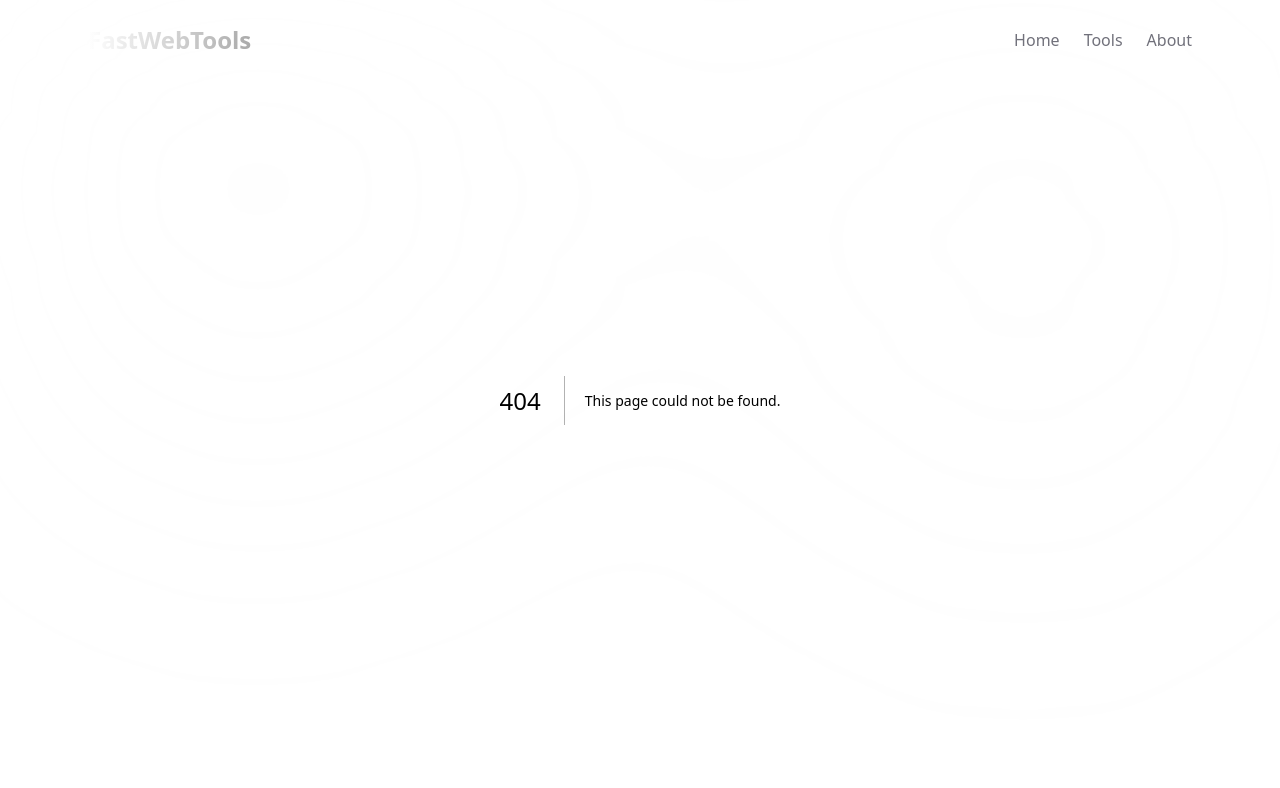
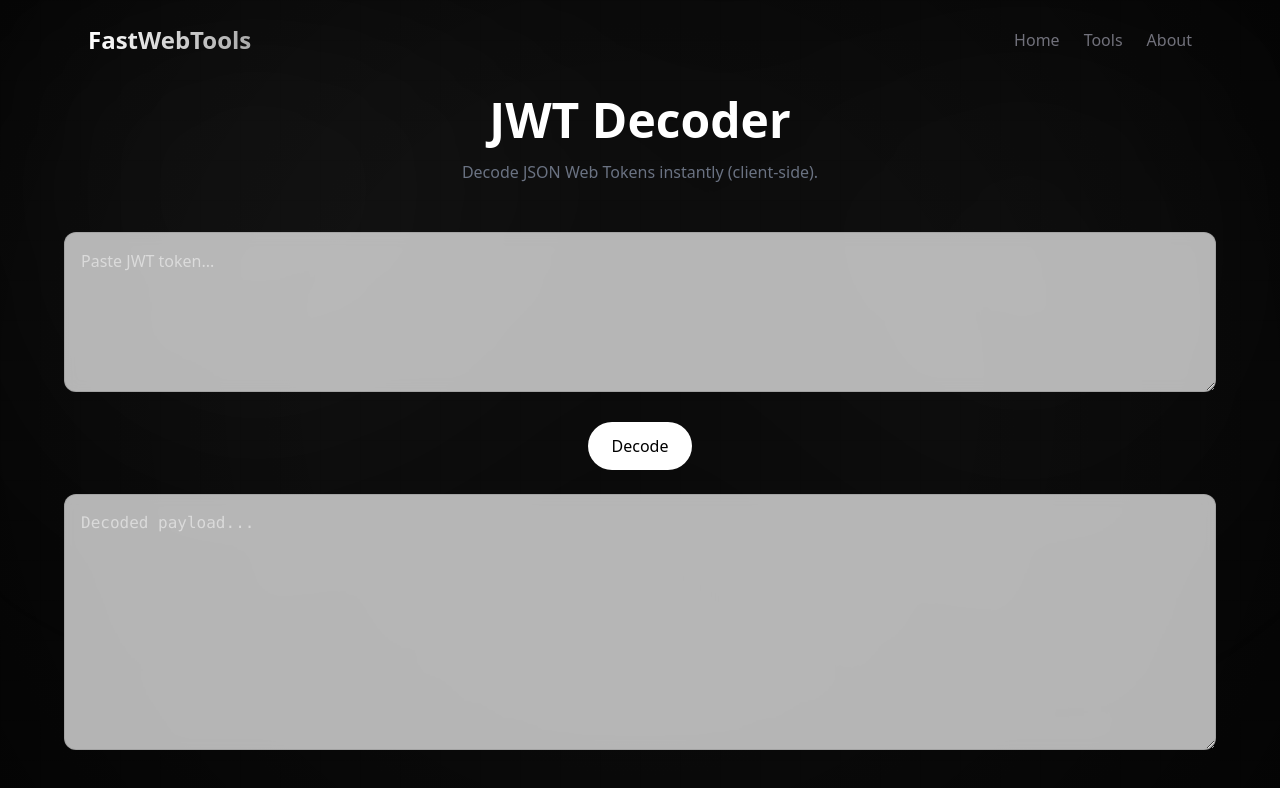
Before and after one commit to Thisarakavishka/fast-web-tools, a Next.js app: page /tools/jwt in a window 1280 px wide. Before the commit this address had no page. Shown: the top 788 px of the page. Built offline with nearby package versions, Linux system fonts and the light colour scheme.

Commit message:
Feat: Add JWT encoder as new tool

```diff
--- /dev/null
+++ b/app/tools/jwt/page.tsx
@@ -0,0 +1,46 @@
+"use client";
+
+import { useState } from "react";
+import ToolLayout from "../../components/ToolLayout";
+
+export default function JwtDecoder() {
+  const [token, setToken] = useState("");
+  const [decoded, setDecoded] = useState("");
+
+  const decodeJWT = () => {
+    try {
+      const payload = token.split(".")[1];
+      const decodedPayload = JSON.parse(atob(payload));
+      setDecoded(JSON.stringify(decodedPayload, null, 2));
+    } catch {
+      setDecoded("Invalid JWT ❌");
+    }
+  };
+
+  return (
+    <ToolLayout
+      title="JWT Decoder"
+      description="Decode JSON Web Tokens instantly (client-side)."
+    >
+      <textarea
+        value={token}
+        onChange={(e) => setToken(e.target.value)}
+        placeholder="Paste JWT token..."
+        className="w-full h-40 p-4 rounded-xl border border-black/10 dark:border-white/10 bg-white/70 dark:bg-white/5 backdrop-blur mb-6"
+      />
+
+      <div className="flex justify-center mb-6">
+        <button onClick={decodeJWT} className="btn-primary">
+          Decode
+        </button>
+      </div>
+
+      <textarea
+        value={decoded}
+        readOnly
+        placeholder="Decoded payload..."
+        className="w-full h-64 p-4 rounded-xl border border-black/10 dark:border-white/10 bg-white/70 dark:bg-white/5 backdrop-blur font-mono"
+      />
+    </ToolLayout>
+  );
+}
--- a/app/tools/page.tsx
+++ b/app/tools/page.tsx
@@ -7,20 +7,18 @@ import { motion, AnimatePresence } from "framer-motion";
 const tools = [
   { name: "Word Counter", path: "/tools/word-counter", category: "Text" },
   { name: "JSON Formatter", path: "/tools/json-formatter", category: "Dev" },
+  { name: "Base64 Encoder", path: "/tools/base64", category: "Dev" },
+  { name: "JWT Decoder", path: "/tools/jwt", category: "Dev" },
+  { name: "Regex Tester", path: "/tools/regex", category: "Dev" },
+  { name: "Age Calculator", path: "/tools/age", category: "Utility" },
   {
-    name: "Image Compressor",
-    path: "/tools/image-compressor",
-    category: "Image",
+    name: "Percentage Calculator",
+    path: "/tools/percentage",
+    category: "Utility",
   },
-  {
-    name: "Password Generator",
-    path: "/tools/password-generator",
-    category: "Security",
-  },
-  { name: "URL Encoder", path: "/tools/url-encoder", category: "Dev" },
 ];
 
-const categories = ["All", "Text", "Dev", "Image", "Security"];
+const categories = ["All", "Text", "Dev", "Image", "Security", "Utility"];
 
 /* ANIMATION VARIANTS */
 const fadeUp = {
```
